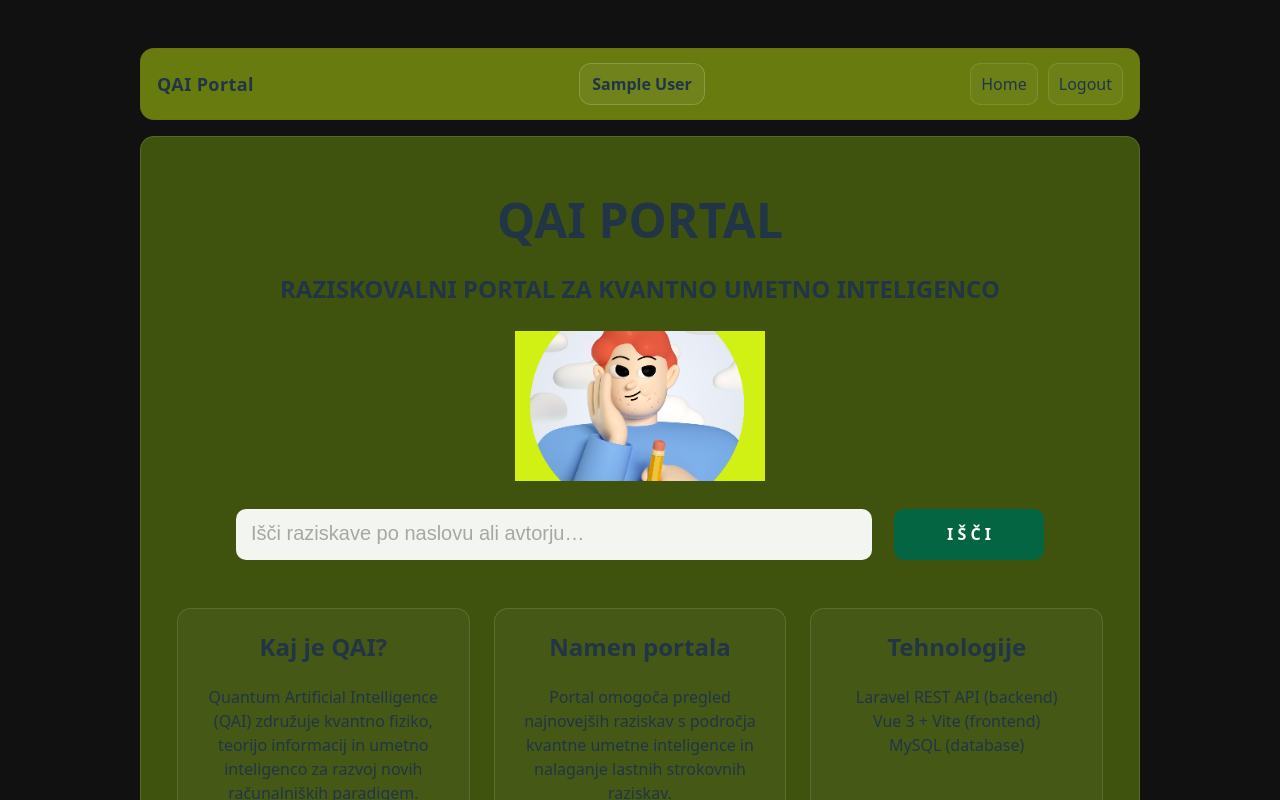
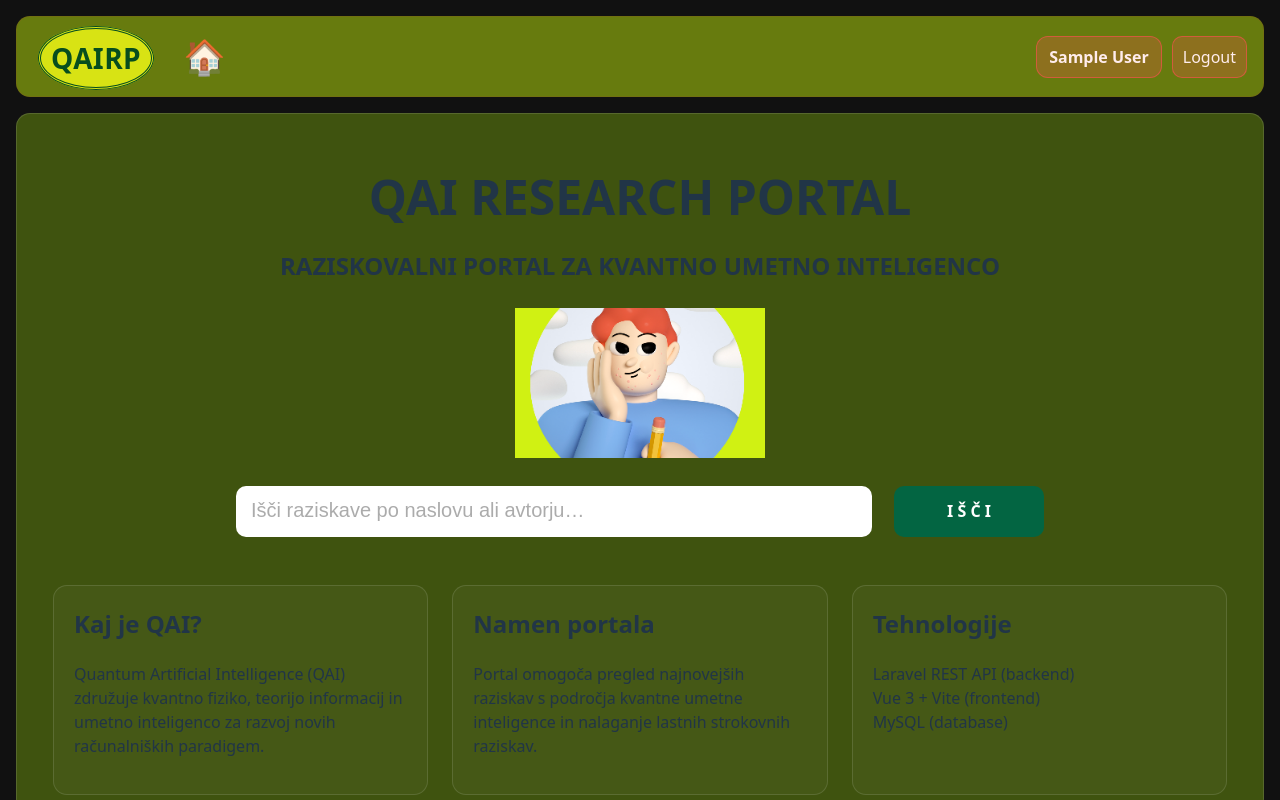
Before and after one commit to Aleksandar-Brodschneider/qai-portal, a Vue app in the folder frontend/: page / in a window 1280 px wide. Shown: the top 800 px of the page. Built offline with nearby package versions, Linux system fonts and the light colour scheme; sample sign-in values are in the browser's storage.

Commit message:
UI: navbar user state, home icon, auth refresh, admin cleanup

```diff
--- a/frontend/src/App.vue
+++ b/frontend/src/App.vue
@@ -80,20 +80,20 @@ const logout = () => {
 
       <!-- Ime aplikacije -->
       <div class="brand">
-        QAI Portal
-      </div>
+      <span class="brand-text">QAIRP</span>
+
+      <RouterLink to="/" class="home-link" title="Home" aria-label="Home">
+        🏠
+      </RouterLink>
+    </div>
+
       <div class="nav-center">
-      <span v-if="user" class="user-pill">
-      {{ displayName }}
-      </span>
+
       </div>
       <!-- Navigacijski meni -->
       <nav class="links">
 
-        <!-- Vedno vidna povezava -->
-        <RouterLink to="/" class="link">
-          Home
-        </RouterLink>
+
 
         <!-- ================= NI PRIJAVLJEN ================= -->
         <!-- Če uporabnik NI prijavljen -->
@@ -135,10 +135,12 @@ const logout = () => {
             </RouterLink>
 
           </template>
-
+          <span v-if="user" class="user-pill">
+          {{ displayName }}
+          </span>
           <!-- Gumb za odjavo -->
           <button
-            class="link btnlink"
+            class="link btnlink logout"
             type="button"
             @click="logout"
           >
@@ -191,7 +193,7 @@ const logout = () => {
   background: #111; /* test */
 }
 .app {
-  max-width: 1000px;                 /* Maksimalna širina aplikacije */
+  max-width: 1280px;
   margin: 0 auto;                    /* Centriranje */
   padding: 16px;                     /* Notranji odmik */
   font-family: system-ui, -apple-system, Segoe UI, Roboto, Arial, sans-serif;
@@ -227,18 +229,31 @@ const logout = () => {
   padding: 8px 12px;
   border-radius: 12px;
   border: 1px solid rgba(255, 255, 255, 0.18);
-  background: rgba(255, 255, 255, 0.06);
   font-weight: 800;
+  background: rgba(255, 80, 80, 0.25);
+  border-color: rgba(255, 80, 80, 0.6);
+  color: #ffecec;
 }
 
 
 .brand {
   justify-self: start;
-  font-weight: 800;
-  font-size: 18px;
+  font-weight: 1000;
+  font-size: 28px;
   letter-spacing: 0.4px;
+  margin-left: 5px;
 }
-
+.brand-text {
+  font-weight: 1000;
+  font-size: 28px;
+  letter-spacing: 0.4px;
+  border-style: double;
+  border-width: 3px;
+  border-radius: 50%;
+  padding: 10px;
+  background-color: rgb(216, 227, 20);
+  color: #074e1e;
+}
 .links {
   display: flex;
   gap: 10px;
@@ -250,7 +265,11 @@ const logout = () => {
 | POVEZAVE IN GUMBI
 |--------------------------------------------------------------------------
 */
-
+.home-link {
+  font-size: 34px;
+  padding: 6px 10px;
+  margin-left: 10px;
+}
 .link {
   text-decoration: none;
   padding: 8px 10px;
@@ -267,7 +286,15 @@ const logout = () => {
 .btnlink {
   cursor: pointer;                   /* Kazalec miške */
 }
+.logout {
+  background: rgba(255, 80, 80, 0.25);
+  border-color: rgba(255, 80, 80, 0.6);
+  color: #ffecec;
+}
 
+.logout:hover {
+  background: rgba(255, 80, 80, 0.45);
+}
 /*
 |--------------------------------------------------------------------------
 | GLAVNA VSEBINA
--- a/frontend/src/style.css
+++ b/frontend/src/style.css
@@ -50,11 +50,6 @@ a:hover {
 body {
     margin: 0;
     /* body postane flex container in vse se začne centrirat */
-    display: flex;
-    /* place-items center = kratko za align-items + justify-items
-     (pri flexu ti praktično centrira vsebino) */
-    place-items: center;
-    /* minimalna širina layouta */
     min-width: 320px;
     /* višina vsaj čez cel ekran */
     min-height: 100vh;
@@ -118,14 +113,7 @@ button:focus-visible {
 /* glavna Vue mount točka (#app) */
 
 #app {
-    /* širina vsebine */
-    max-width: 1280px;
-    /* centriraj blok */
-    margin: 0 auto;
-    /* padding okoli cele aplikacije */
-    padding: 2rem;
-    /* centriranje vseh tekstov v aplikaciji */
-    text-align: center;
+    min-height: 100vz;
 }
 
 
--- a/frontend/src/views/AdminView.vue
+++ b/frontend/src/views/AdminView.vue
@@ -178,6 +178,8 @@ onMounted(async () => {
     <h1>Administrator</h1>
 
     <p v-if="okMsg" class="ok">{{ okMsg }}</p>
+
+
     <!-- STATUS KARTICE (neklikabilne) -->
     <section class="stats">
       <div class="stat">
--- a/frontend/src/views/HomeView.vue
+++ b/frontend/src/views/HomeView.vue
@@ -21,7 +21,7 @@ const search = () => {
 
     <!-- HERO SEKCIJA -->
     <section class="hero">
-      <h1 class="title">QAI PORTAL</h1>
+      <h1 class="title">QAI RESEARCH PORTAL</h1>
 
       <p class="subtitle">
         RAZISKOVALNI PORTAL ZA KVANTNO UMETNO INTELIGENCO
@@ -171,8 +171,8 @@ const search = () => {
   padding: 12px 100px 14px 14px;
   border-radius: 10px;
   border: 1px solid rgba(255,255,255,0.25);
-  background: rgba(255, 255, 255, 0.94);
-  color: inherit;
+  background:white;
+  color: #100d0d;
   font-size: 20px;
 }
 
--- a/frontend/src/views/ResearchView.vue
+++ b/frontend/src/views/ResearchView.vue
@@ -223,7 +223,7 @@ onMounted(fetchResearch)
 
 <template>
   <main class="page">
-    <h1>Research (Full CRUD)</h1>
+    <h1>Research</h1>
 
     <p class="muted">
       Prijavljen uporabnik:
--- a/frontend/src/views/UsersView.vue
+++ b/frontend/src/views/UsersView.vue
@@ -6,7 +6,6 @@
 //   POST   /api/users
 //   PATCH  /api/users/{id}
 //   DELETE /api/users/{id}
-// Opomba: backend že blokira admina (403) za update/delete
 // ---------------------------------------------
 
 // Uvozimo ref in onMounted za stanje in inicialno nalaganje
@@ -225,12 +224,7 @@ onMounted(fetchUsers)
 <template>
   <main class="page">
     <header class="head">
-      <h1>Users (CRUD demo)</h1>
-      <p class="muted">
-        Prikazujemo: <b>GET</b>, <b>POST</b>, <b>PATCH</b>, <b>DELETE</b> nad <code>/api/users</code>.
-        <br />
-        Opomba: admin user (is_admin=true) je na backendu zaščiten pred update/delete (403).
-      </p>
+      <h1>Users</h1>
     </header>
 
     <!-- CREATE -->
```
